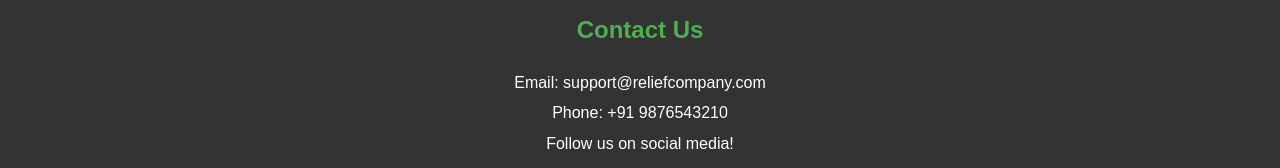
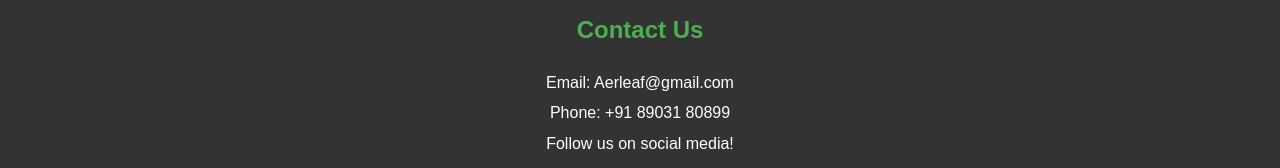
Before and after one commit to Aerleaf/Facepack, a plain HTML site: page index.html in a window 1280 px wide. Shown: the part 1665-1833 px from the top of the page. Drawn offline with Linux system fonts and the light colour scheme.

Commit message:
Add files via upload

```diff
--- a/index.html
+++ b/index.html
@@ -79,8 +79,8 @@
 
   <footer id="contact">
     <h2>Contact Us</h2>
-    <p>Email: support@reliefcompany.com</p>
-    <p>Phone: +91 9876543210</p>
+    <p>Email: Aerleaf@gmail.com</p>
+    <p>Phone: +91 89031 80899</p>
     <p>Follow us on social media!</p>
   </footer>
 </body>
```
